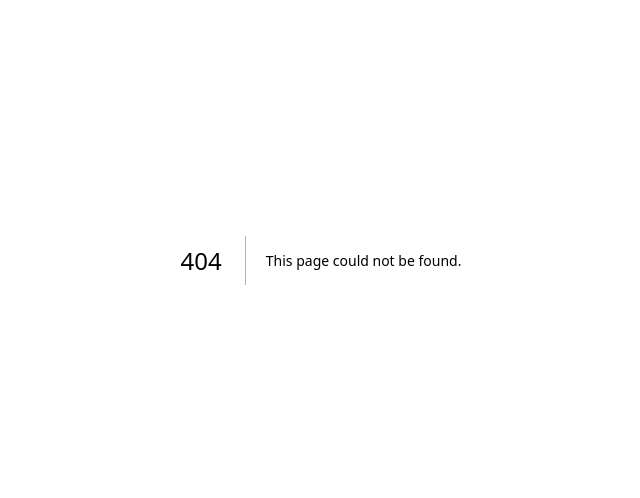
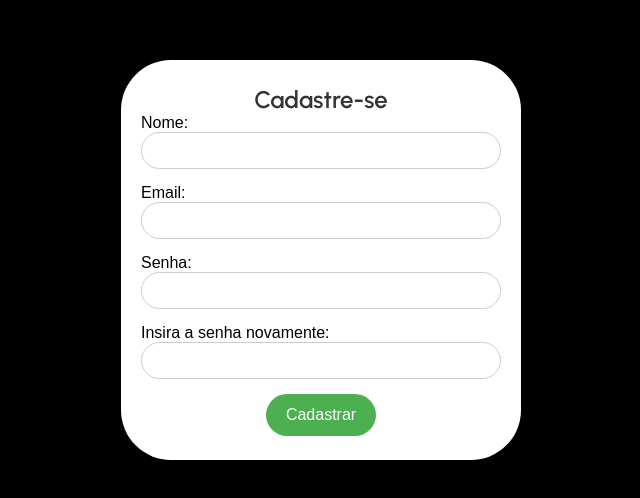
Before and after one commit to kauaeustaquio/produtos-d-paris-web, a Next.js app: page /telaCadastro in a window 1280 px wide. Before the commit this address had no page. Shown: the part 140-638 px from the top of the page, without its empty margins (319-959 px from the left). Built offline with nearby package versions, Linux system fonts and the light colour scheme; no server answers; the database is empty.

Commit message:
Alterações em tela de estoque, crianção da rota produtos e adição do botão de adição de produtoss

```diff
--- /dev/null
+++ b/src/app/api/produtos/route.js
@@ -0,0 +1,22 @@
+import db from "@/lib/db"; // ajuste para seu banco
+
+export async function POST(req) {
+  try {
+    const data = await req.json();
+    const { nome, categoria, valor, imagem } = data;
+
+    if (!nome || !categoria || !valor) {
+      return new Response(JSON.stringify({ error: "Campos obrigatórios faltando" }), { status: 400 });
+    }
+
+    await db.query(
+      "INSERT INTO produtos (nome, categoria, valor, imagem) VALUES ($1, $2, $3, $4)",
+      [nome, categoria, valor, imagem]
+    );
+
+    return new Response(JSON.stringify({ message: "Produto criado com sucesso" }), { status: 201 });
+  } catch (err) {
+    console.error("Erro ao adicionar produto:", err);
+    return new Response(JSON.stringify({ error: "Erro no servidor" }), { status: 500 });
+  }
+}
--- /dev/null
+++ b/src/app/telaCadastro/page.js
@@ -0,0 +1,75 @@
+import db from "@/lib/db";
+
+export default async function ProdutosdParis() {
+  const usuario = await db.query("select * from usuario");
+
+return (
+    <>
+      {/* Link para a fonte Urbanist no Google Fonts */}
+    <link href="https://fonts.googleapis.com/css2?family=Urbanist:wght@400;600&display=swap" rel="stylesheet" />
+
+    {/* Centralizando a caixa de cadastro*/}
+    <div style={{
+        display: 'flex',
+        justifyContent: 'center',
+        alignItems: 'center',
+        height: '100vh',  // 100% da altura da tela
+        backgroundColor: '#000',  // Fundo preto
+        margin: 0
+    }}>
+    <div style={{
+        width: '400px',  // Caixa mais fina (ajustado de 490px para 400px)
+        height: '400px',
+        backgroundColor: '#ffffff',
+        borderRadius: '50px',
+        display: 'flex',
+        flexDirection: 'column',
+        justifyContent: 'center',
+        alignItems: 'center',
+        boxShadow: '0 4px 6px rgba(0, 0, 0, 0.1)',
+        padding: '20px',
+    }}>
+    {/* Aplicando a fonte Urbanist ao título */}
+        <h2 style={{
+        textAlign: 'center',
+        fontSize: '24px',
+        color: '#333',
+        fontFamily: 'Urbanist, sans-serif',
+        }}>
+        Cadastre-se
+        </h2>
+        <form method="post" style={{ width: '100%' }}>
+        <div style={{ marginBottom: '15px' }}>
+            <label htmlFor="nome" style={{ color: 'black' }}>Nome:</label>
+            <input type="text" id="nome" style={{ width: '100%', padding: '10px', borderRadius: '25px', border: '1px solid #ccc' }} />
+        </div>
+        <div style={{ marginBottom: '15px' }}>
+            <label htmlFor="email" style={{ color: 'black' }}>Email:</label>
+            <input type="email" id="email" style={{ width: '100%', padding: '10px', borderRadius: '25px', border: '1px solid #ccc' }} />
+        </div>
+        <div style={{ marginBottom: '15px' }}>
+            <label htmlFor="senha" style={{ color: 'black' }}>Senha:</label>
+            <input type="password" id="senha" style={{ width: '100%', padding: '10px', borderRadius: '25px', border: '1px solid #ccc' }} />
+        </div>
+        <div style={{ marginBottom: '15px' }}>
+            <label htmlFor="confirmaSenha" style={{ color: 'black' }}>Insira a senha novamente:</label>
+            <input type="password" id="confirmaSenha" style={{ width: '100%', padding: '10px', borderRadius: '25px', border: '1px solid #ccc' }} />
+        </div>
+        <div style={{ display: 'flex', justifyContent: 'center' }}>
+        <button type="submit" style={{
+            padding: '12px 20px',
+            borderRadius: '25px',
+            backgroundColor: '#4CAF50',
+            color: '#fff',
+            border: 'none',
+            fontSize: '16px',
+            cursor: 'pointer',
+            transition: 'background-color 0.3s ease',
+            }}>Cadastrar</button>
+        </div>
+        </form>
+    </div>
+    </div>
+</>
+);
+}
```
Also changed, not shown: src/app/telaEstoque/page.jsx (+98 -13 lines), src/app/telaPrincipal/page.js (renamed from src/app/telaPrincipal/page.jsx, +4 -3 lines).
